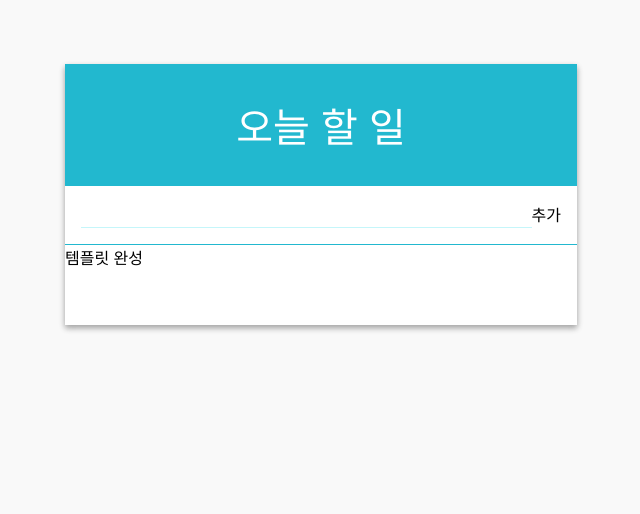
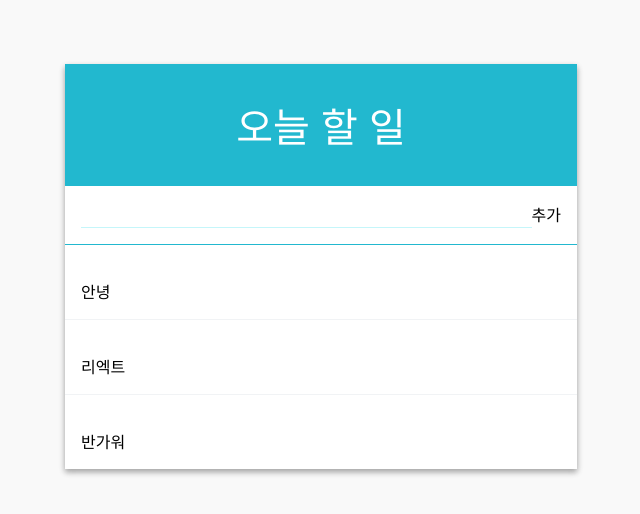
Before and after one commit to hyewonji/todolist_react, a React (Create React App) app: page / in a window 1280 px wide. Shown: the top 514 px of the page, without its empty margins (319-959 px from the left). Built offline with nearby package versions, Linux system fonts and the light colour scheme.

Commit message:
Create TodoItemList and TodoItem components

```diff
--- a/src/App.js
+++ b/src/App.js
@@ -1,12 +1,13 @@
 import React, { Component } from 'react';
 import TodoListTemplate from './components/TodoListTemplate';
-import Form from './components/Form'
+import Form from './components/Form';
+import TodoItemList from './components/TodoItemList';
 
 class App extends Component {
   render() {
     return (
       <TodoListTemplate form={<Form />}>
-        템플릿 완성
+        <TodoItemList />
       </TodoListTemplate>
     );
   }
--- /dev/null
+++ b/src/components/TodoItem.css
@@ -0,0 +1,47 @@
+.todo-item{
+    padding:1rem;
+    display: felx;
+    align-items: center;
+    cursor:pointer;
+    transition:all 0.15s;
+    user-select:none; /* user-select : 사용자가 텍스트를 선택할 수 있는지 지정 */
+}
+
+.todo-item:hover{
+    background: #e3fafc;
+}
+
+/* todo-item에 마우스가 있을때만 .remove 보이기 */
+.todo-item:hover .remove{
+    opacity: 1;
+}
+
+/* todo-item 사이에 윗 테두리 */
+.todo-item + .todo-item{
+    border-top:1px solid #f1f3f5;
+}
+
+.remove{
+    margin-right: 1rem;
+    color:#e64980;
+    font-weight: 600;
+    opacity: 0;
+}
+
+.todo-text{
+    flex:1; /* 체크, 엑스를 제외한 공간 다 채우기 */
+    word-break: break-all; /* word-break : 단어의 분리를 어떻게 할 것인지 결정한다. */
+}
+
+.checked{
+    text-decoration: line-through;
+    color:#adb5bd;
+}
+
+.checked-mark{
+    font-size: 1.5rem;
+    line-height: 1rem;
+    margin-left: 1rem;
+    color:#3bc9db;
+    font-weight: 800;
+}
--- /dev/null
+++ b/src/components/TodoItem.js
@@ -0,0 +1,28 @@
+import React, { Component } from 'react';
+import './TodoItem.css';
+
+class TodoItem extends Component {
+    render() {
+        const { text, checked, id, onToggle, onRemove } = this.props;
+
+        return (
+            <div className="todo-item" onClick={() => onToggle(id)}>
+                <div className="remove" onClick={(e) => {
+                    e.stopPropagation(); // DOM의 부모의 클릭 이벤트에 연결되어 있는 onToggle이 실행되지 않도록 함
+                    onRemove(id)
+                } /*onClick = {onToggle{id}}와 같은 형식으로 하면 절대 안된다!!
+                    이렇게 하면, 해당 함수가 렌더링 될 때 호출되기 때문에 데이터 변경이 되고, 데이터 변경이 되면 또 리렌더링이 되면서 이 과정이 무한반복 됨.*/
+                }>&times;</div>
+                <div className={`todo-text ${checked ? 'checked' : ''}`}>
+                    {/*classnames('todo-text',{checked} 로도 작성 할 수 있다.*/}
+                    <div>{text}</div>
+                </div>
+                {
+                    checked && (<div className="check-mark">✓</div>)
+                }
+            </div>
+        )
+    }
+}
+
+export default TodoItem;
--- a/src/components/TodoItemList.js
+++ b/src/components/TodoItemList.js
@@ -1,14 +1,18 @@
-import React from 'react'
+import React, { Component } from 'react'
+import TodoItem from './TodoItem';
 
-class TodoItemList extends Comonent {
+class TodoItemList extends Component {
     render() {
         const { todos, onToggle, onRemove } = this.props;
 
         return (
             <div>
-
-
+                <TodoItem text="안녕" />
+                <TodoItem text="리엑트" />
+                <TodoItem text="반가워" />
             </div>
         )
     }
 }
+
+export default TodoItemList;
```
Also changed, not shown: 1 other file (tests, documents, lock files or other folders).
